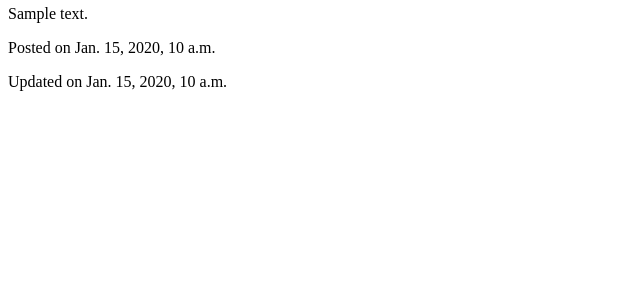
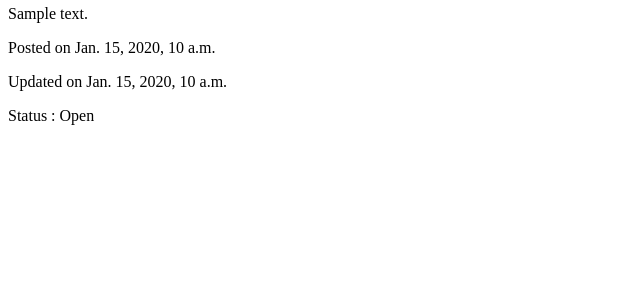
Before and after one commit to pollenjp/sandbox-django-group-join-request, a Django app: page /join_request/posts/1 in a window 1280 px wide. Shown: the part 173-473 px from the top of the page, without its empty margins (0-640 px from the left). Run offline with Django 4.2, Linux system fonts and the light colour scheme; tables that the repository leaves empty hold one stand-in row (values such as "Sample post").

Commit message:
Add is_open property

```diff
--- a/sample1/join_request/models.py
+++ b/sample1/join_request/models.py
@@ -18,6 +18,7 @@ class RequestPost(models.Model):
     detail: models.TextField = models.TextField("Detail", blank=True)
     created_at: models.DateTimeField = models.DateTimeField("Creation timestamp", auto_now_add=True)
     updated_at: models.DateTimeField = models.DateTimeField("last-modified timestamp", auto_now=True)
+    is_open: models.BooleanField = models.BooleanField("Open", default=True)
 
     def __str__(self):
         return f"Requst Post #{self.pk}"
--- a/sample1/join_request/templates/join_request/requestpost_detail.html
+++ b/sample1/join_request/templates/join_request/requestpost_detail.html
@@ -12,6 +12,13 @@
     {{ post.created_at }}</p>
   <p>Updated on
     {{ post.updated_at }}</p>
+  <p>Status :
+    {% if post.is_open %}
+      Open
+    {% else %}
+      Closed
+    {% endif %}
+  </p>
   {% if user.is_authenticated %}
     <a href="{% url 'join_request_update' pk=post.pk %}">Edit</a>
   {% endif %}
```
Also changed, not shown: sample1/join_request/migrations/0002_requestpost_is_open.py (added).
